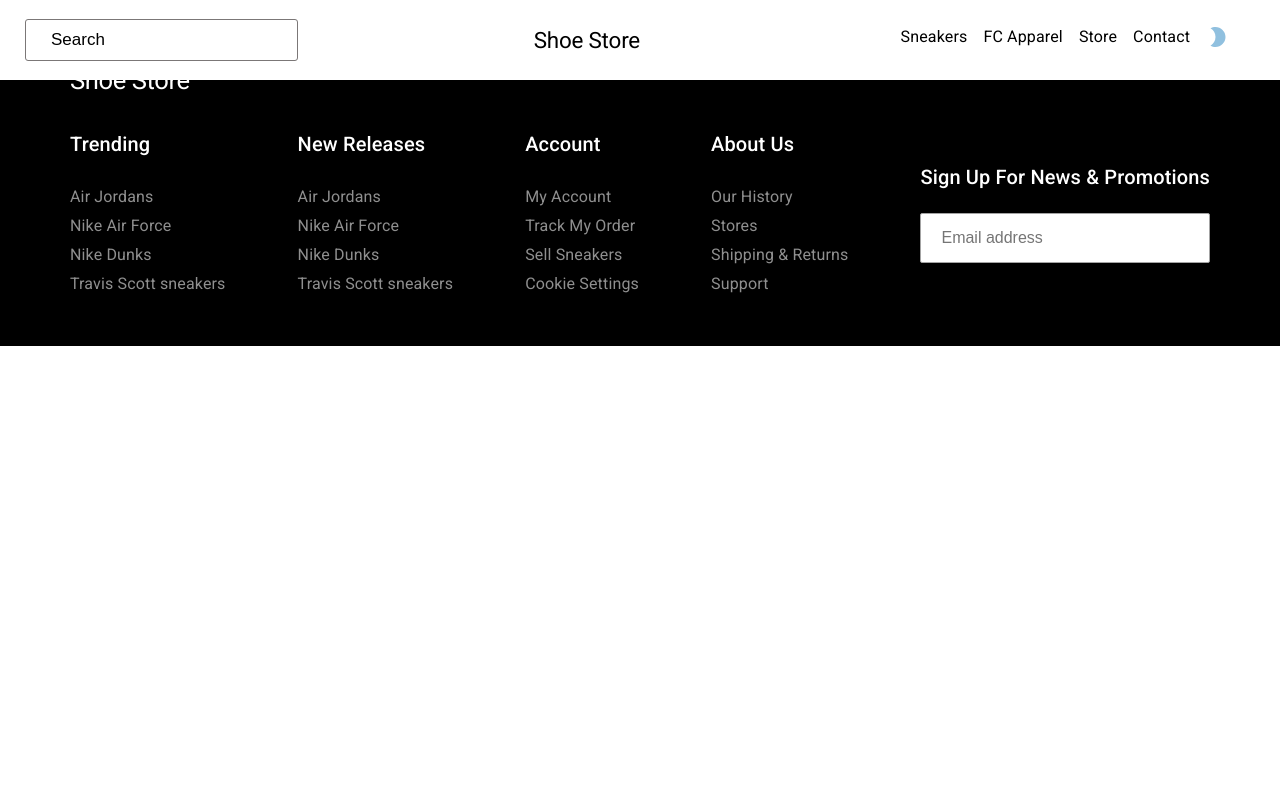
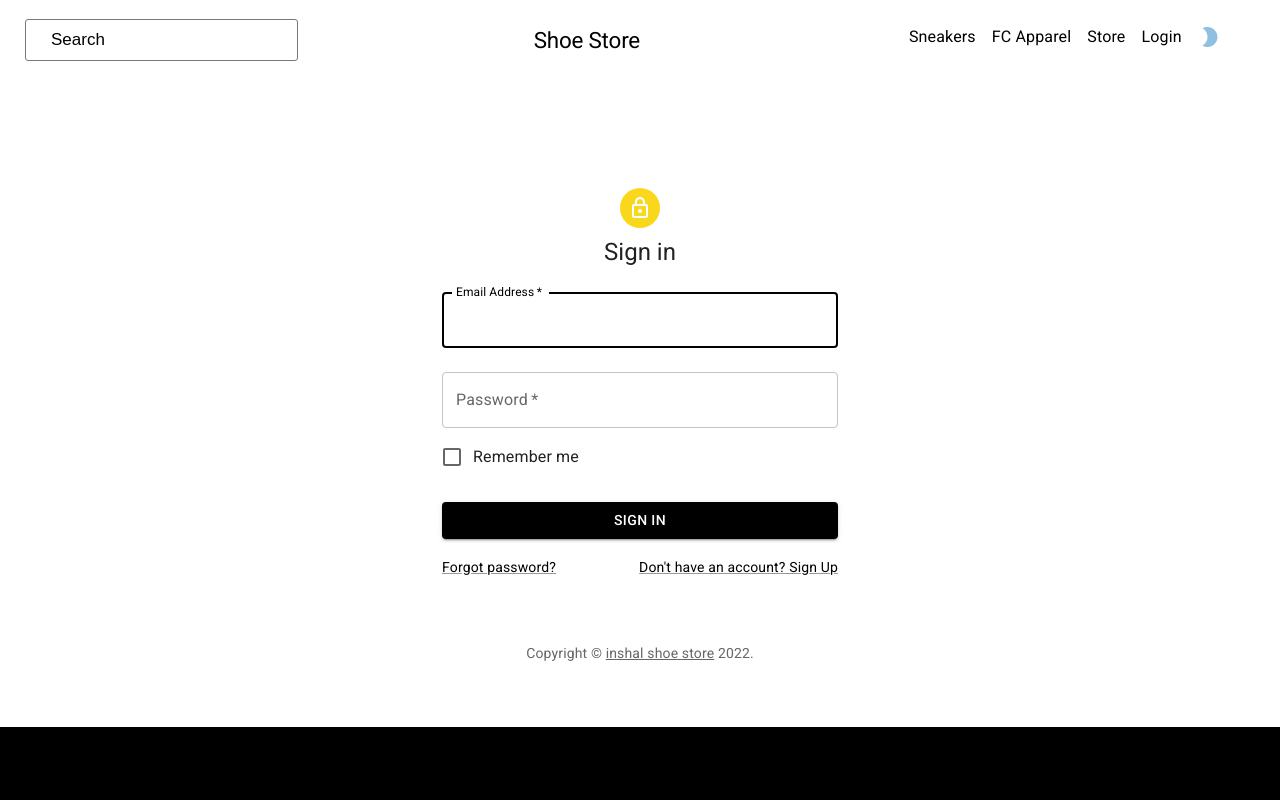
Before and after one commit to inshalayaz/shoe-store, a React (Vite) app: page /login in a window 1280 px wide. Shown: the top 800 px of the page. Built offline with nearby package versions, Linux system fonts and the light colour scheme.

Commit message:
login page

```diff
--- a/src/App.jsx
+++ b/src/App.jsx
@@ -11,6 +11,7 @@
 import { Suspense, useContext } from 'react';
 import Loading from './components/Loading/Loading';
 import { AppContext } from './context/AppContext';
+import Login from './pages/Login/Login';
 const App = () => {
   const { darkMode } = useContext(AppContext);
   const theme = createTheme({
@@ -49,6 +50,7 @@
               <Routes>
                 <Route exact path="/" element={<Home />} />
                 <Route path="/products/:personId" element={<SingleProduct />} />
+                <Route exact path="/login" element={<Login />} />
               </Routes>
               <Footer />
             </Suspense>
--- a/src/components/Header/DesktopView/DesktopView.jsx
+++ b/src/components/Header/DesktopView/DesktopView.jsx
@@ -53,9 +53,9 @@
               Store
             </Typography>
           </Link>
-          <LinkR to="/contact" style={{ textDecoration: 'none' }}>
+          <LinkR to="/login" style={{ textDecoration: 'none' }}>
             <Typography variant="body1" className={selectedClass}>
-              Contact
+              Login
             </Typography>
           </LinkR>
           <Typography
--- /dev/null
+++ b/src/pages/Login/Login.jsx
@@ -0,0 +1,109 @@
+import * as React from 'react';
+import Avatar from '@mui/material/Avatar';
+import Button from '@mui/material/Button';
+import TextField from '@mui/material/TextField';
+import FormControlLabel from '@mui/material/FormControlLabel';
+import Checkbox from '@mui/material/Checkbox';
+import Link from '@mui/material/Link';
+import Grid from '@mui/material/Grid';
+import Box from '@mui/material/Box';
+import LockOutlinedIcon from '@mui/icons-material/LockOutlined';
+import Typography from '@mui/material/Typography';
+import Container from '@mui/material/Container';
+import './style.css';
+
+function Copyright(props) {
+  return (
+    <Typography
+      variant="body2"
+      color="text.secondary"
+      align="center"
+      {...props}
+    >
+      {'Copyright © '}
+      <Link color="inherit" href="https://shoe-store.inshalayaz.site/">
+        inshal shoe store
+      </Link>{' '}
+      {new Date().getFullYear()}
+      {'.'}
+    </Typography>
+  );
+}
+
+export default function Login() {
+  const handleSubmit = (event) => {
+    event.preventDefault();
+    const data = new FormData(event.currentTarget);
+    console.log({
+      email: data.get('email'),
+      password: data.get('password'),
+    });
+  };
+
+  return (
+    <Container component="main" maxWidth="xs" className="login-container">
+      <Box
+        sx={{
+          marginTop: 8,
+          display: 'flex',
+          flexDirection: 'column',
+          alignItems: 'center',
+        }}
+      >
+        <Avatar sx={{ m: 1, bgcolor: 'secondary.main' }}>
+          <LockOutlinedIcon />
+        </Avatar>
+        <Typography component="h1" variant="h5">
+          Sign in
+        </Typography>
+        <Box component="form" onSubmit={handleSubmit} noValidate sx={{ mt: 1 }}>
+          <TextField
+            margin="normal"
+            required
+            fullWidth
+            id="email"
+            label="Email Address"
+            name="email"
+            autoComplete="email"
+            autoFocus
+          />
+          <TextField
+            margin="normal"
+            required
+            fullWidth
+            name="password"
+            label="Password"
+            type="password"
+            id="password"
+            autoComplete="current-password"
+          />
+          <FormControlLabel
+            control={<Checkbox value="remember" color="primary" />}
+            label="Remember me"
+          />
+          <Button
+            type="submit"
+            fullWidth
+            variant="contained"
+            sx={{ mt: 3, mb: 2 }}
+          >
+            Sign In
+          </Button>
+          <Grid container>
+            <Grid item xs>
+              <Link href="#" variant="body2">
+                Forgot password?
+              </Link>
+            </Grid>
+            <Grid item>
+              <Link href="#" variant="body2">
+                {"Don't have an account? Sign Up"}
+              </Link>
+            </Grid>
+          </Grid>
+        </Box>
+      </Box>
+      <Copyright sx={{ mt: 8, mb: 4 }} />
+    </Container>
+  );
+}
--- /dev/null
+++ b/src/pages/Login/style.css
@@ -0,0 +1,4 @@
+.login-container{
+    margin-top: 180px;
+    margin-bottom: 80px;
+}
```
